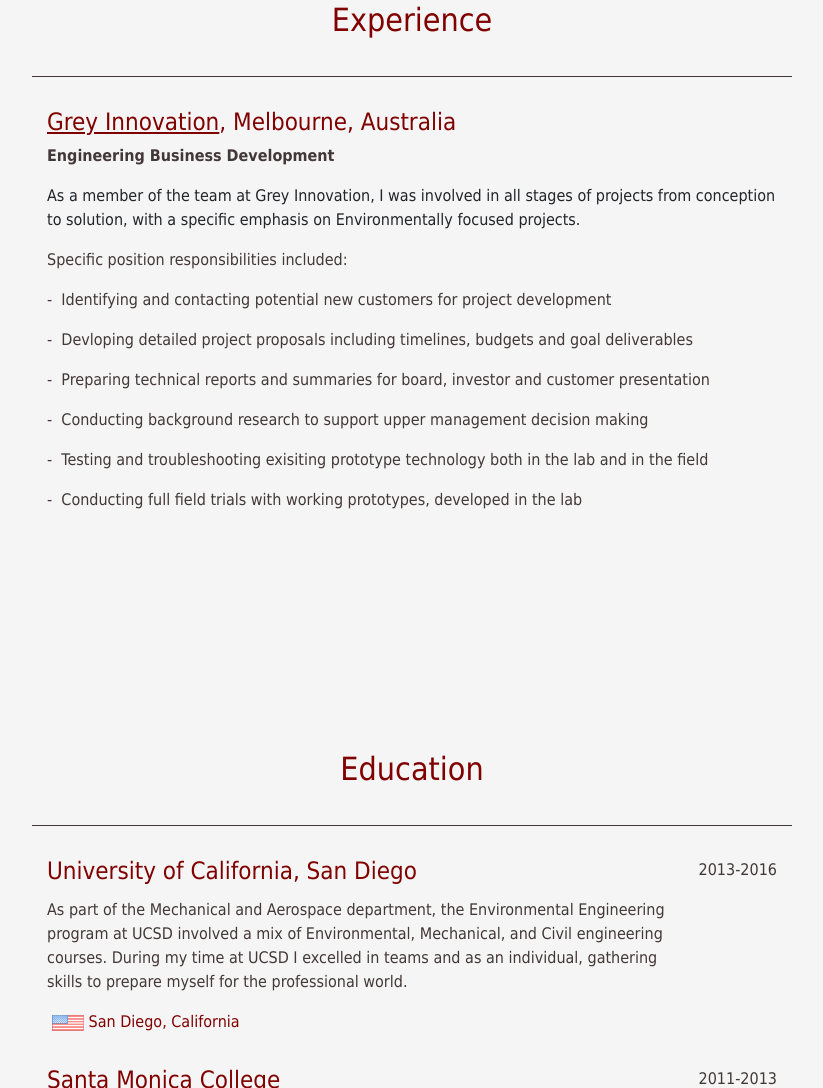
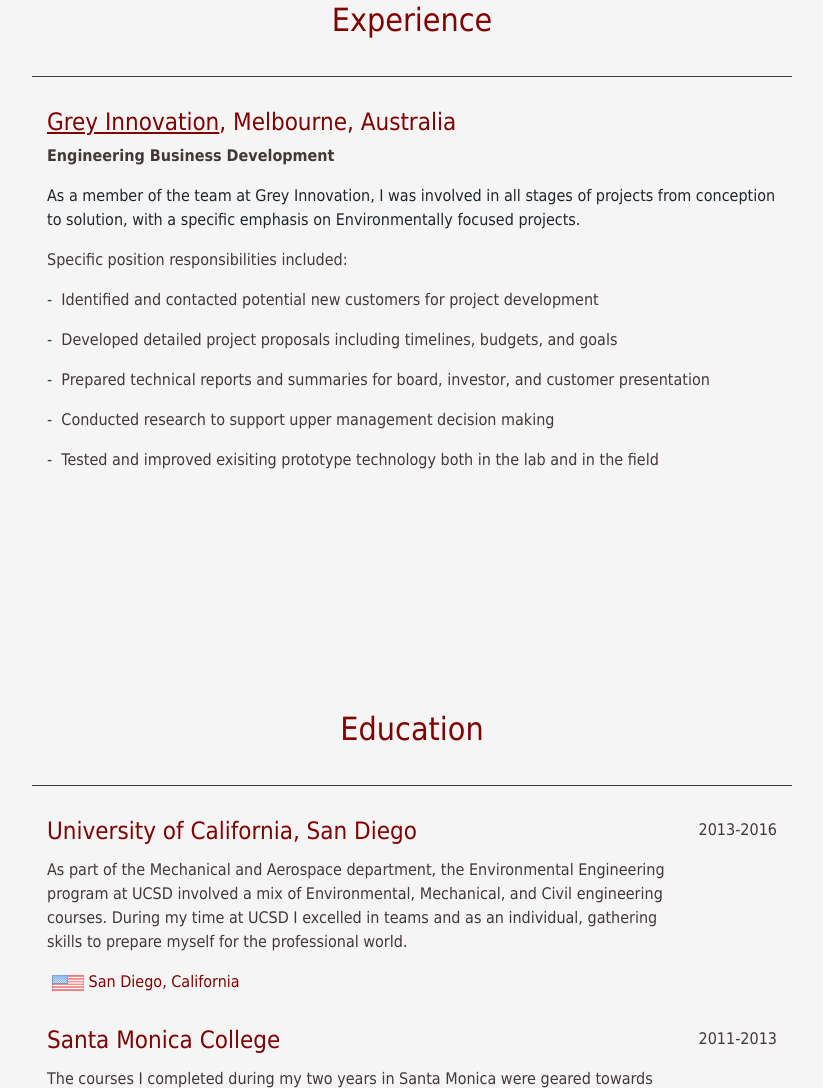
Before and after one commit to mhalson/mhalson.github.io, a plain HTML site: page index.html in a window 1280 px wide. Shown: the part 1677-2765 px from the top of the page, without its empty margins (228-1051 px from the left). Drawn offline with nearby package versions, Linux system fonts and the light colour scheme.

Commit message:
Website
Update

```diff
--- a/index.html
+++ b/index.html
@@ -111,12 +111,11 @@
 				<div class="col-lg-8 mx-auto">
 					<p class="alignleft">As a member of the team at Grey Innovation, I was involved in all stages of projects from conception to solution, with a specific emphasis on Environmentally focused projects.</p>
 					<p style="color:rgb(67,56,56)">Specific position responsibilities included:</p>
-					<p style="color:rgb(67,56,56)"> - &nbsp;Identifying and contacting potential new customers for project development</p>
-					<p style="color:rgb(67,56,56)"> - &nbsp;Devloping detailed project proposals including timelines, budgets and goal deliverables</p>
-					<p style="color:rgb(67,56,56)"> - &nbsp;Preparing technical reports and summaries for board, investor and customer presentation</p>
-					<p style="color:rgb(67,56,56)"> - &nbsp;Conducting background research to support upper management decision making</p>
-					<p style="color:rgb(67,56,56)"> - &nbsp;Testing and troubleshooting exisiting prototype technology both in the lab and in the field</p>
-					<p style="color:rgb(67,56,56)"> - &nbsp;Conducting full field trials with working prototypes, developed in the lab</p>
+					<p style="color:rgb(67,56,56)"> - &nbsp;Identified and contacted potential new customers for project development</p>
+					<p style="color:rgb(67,56,56)"> - &nbsp;Developed detailed project proposals including timelines, budgets, and goals</p>
+					<p style="color:rgb(67,56,56)"> - &nbsp;Prepared technical reports and summaries for board, investor, and customer presentation</p>
+					<p style="color:rgb(67,56,56)"> - &nbsp;Conducted research to support upper management decision making</p>
+					<p style="color:rgb(67,56,56)"> - &nbsp;Tested and improved exisiting prototype technology both in the lab and in the field</p>
 				</div>
 			</div>
 		</div>
```
